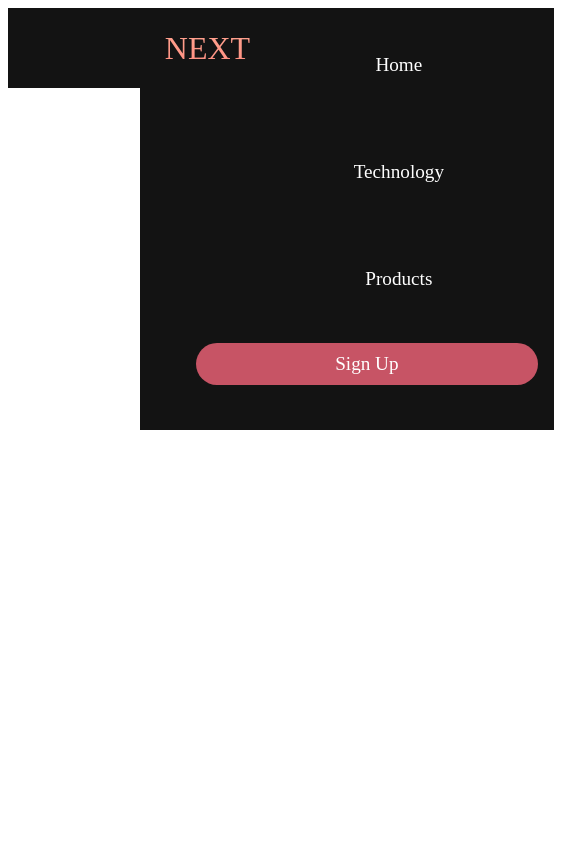
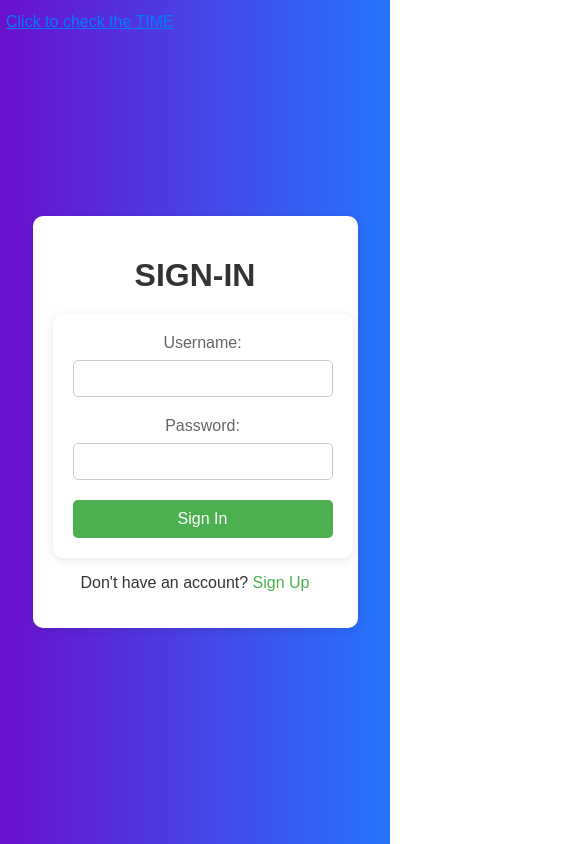
Before and after one commit to jeffinjk/Dash, a plain HTML site: page dashtest.html in a window 390 px wide. Shown: the top 844 px of the page, 585 px wide, since content can reach past the window. Drawn offline with Linux system fonts and the light colour scheme.

Commit message:
new changes

```diff
--- a/dashtest.html
+++ b/dashtest.html
@@ -3,34 +3,24 @@
 <head>
     <meta charset="UTF-8">
     <meta name="viewport" content="width=device-width, initial-scale=1.0">
-    <title>Next website</title>
+    <title>SIGN-IN</title>
     <link rel="stylesheet" href="styles.css">
 </head>
 <body>
-    <nav class="navbar">
-        <div class="navbar__container">
-            <a href="/" id="navbar__logo">NEXT</a>
-            <div class="navbar__toggle" id="mobile-menu">
-                <span class="bar"></span>
-                <span class="bar"></span>
-                <span class="bar"></span>
-                <span class="bar"></span>
-            </div>
-            <ul class="navbar__menu">
-                <li class="navbar__item">
-                    <a href="/" class="navbar__links" >Home</a>
-                </li>
-                <li class="navbar__item">
-                    <a href="/tech" class="navbar__links" >Technology</a>
-                </li>
-                <li class="navbar__item">
-                    <a href="/products" class="navbar__links" >Products</a>
-                </li>
-                <li class="navbar__btn">
-                    <a href="/sign-up" class="button" >Sign Up</a>
-                </li>
-            </ul>
-        </div>
-    </nav>
+    <div class="container">
+        <h1>SIGN-IN</h1>
+        <form action="#" method="post">
+            <label for="username">Username:</label>
+            <input type="text" name="username" id="username" required>
+            <label for="password">Password:</label>
+            <input type="password" name="password" id="password" required>
+            <button type="submit">Sign In</button>
+        </form>
+        <p>Don't have an account? <a href="signup.html">Sign Up</a></p>
+    </div>
+    <div class="time">
+        <p>Click to check the TIME</p>
+
+    </div>
 </body>
 </html>
--- a/styles.css
+++ b/styles.css
@@ -1,191 +1,99 @@
-.{
-    box-sizing: border-box;
-    margin: 0;
-    padding: 0;
-    font-family: 'Roboto', sans-serif;
-}
+/* styles.css */
 
-.navbar{
-    background: #131313;
-    height: 80px;
+body {
+    font-family: Arial, sans-serif;
+    background: linear-gradient(to right, #6a11cb, #2575fc);
     display: flex;
     justify-content: center;
     align-items: center;
-    font-size: 1.2rem;
-    position: sticky;
-    top: 0;
-    z-index: 999;
+    height: 100vh;
+    margin: 0;
 }
 
-.navbar__container{
-    display: flex;
-    justify-content: space-between;
-    height: 80px;
-    z-index: 1;
-    width: 100%;
-    max-width: 1300px;
-    margin: 0 auto;
-    padding:0 auto;
-}
-#navbar__logo{
-    display: flex;
-    background-color:#ff8177;
-    background-image: linear-gradient(to top, #ff8177 0%, #ffb199 100%);
-    background-size: 100%;
-    -webkit-background-clip: text;
-    background-clip: text;
-    -moz-background-clip: text;
-    -webkit-text-fill-color: transparent;
-    -moz-text-fill-color: transparent;
-    display:flex;
-    align-items: center;
-    cursor:pointer;
-    text-decoration:none;
-    font-size: 2rem;
-}
-
-.fa-gem{
-    margin-left: .5rem;
-}
-
-.navbar__menu{
-    display: flex;
-    align-items:center;
-    list-style: none;
+.container {
+    background-color: #fff;
+    padding: 20px;
+    border-radius: 10px;
+    box-shadow: 0 2px 10px rgba(0, 0, 0, 0.1);
+    width: 325px;
+    box-sizing: border-box;
     text-align: center;
 }
 
-.navbar__item{
-    height: 80px;
+
+h1 {
+    color: #333;
+    text-align: center;
+    margin-bottom: 20px;
 }
 
-.navbar__links{
-    color: #fff;
-    display: flex;
-    align-items: center;
-    justify-content: center;
-    text-decoration: none;
-    padding: 0 1rem;
-    height: 100%;
-    cursor: pointer;
+form {
+    background-color: #fff;
+    padding: 20px;
+    border-radius: 10px;
+    box-shadow: 0 2px 10px rgba(0, 0, 0, 0.1);
+    width: 300px;
+    box-sizing: border-box;
 }
 
-.navbar__btn{
-    display: flex;
-    justify-content: center;
-    align-items: center;
-    padding:0 1rem;
-    width:auto;
-
-
+label {
+    display: block;
+    margin-bottom: 8px;
+    color: #666;
 }
 
-.button{
-    display:flex;
-    justify-content: center;
-    align-items: center;
-    text-decoration: none;
-    padding: 10px 20px;
-    height: 100%;
+input[type="text"],
+input[type="password"] {
     width: 100%;
-    border:none;
-    outline: none;
-    border-radius: 25px;
-    background: #c75465;
-    color:#fff;
+    padding: 10px;
+    margin-bottom: 20px;
+    border: 1px solid #ccc;
+    border-radius: 5px;
+    box-sizing: border-box;
 }
 
-.button:hover{
-    background:#3d25ca;
-    transition: all 0.3s ease;
-
+button {
+    width: 100%;
+    padding: 10px;
+    background-color: #4CAF50;
+    color: white;
+    border: none;
+    border-radius: 5px;
+    cursor: pointer;
+    font-size: 16px;
 }
 
-.navbar__links:hover{
-    color:#ff8177;
-    transition:all  0.3s ease;
+button:hover {
+    background-color: #45a049;
 }
 
+p {
+    text-align: center;
+    color: #333;
+}
 
-@media screen and (max-width: 960px){
-    .navbar__container{
-        display:flex;
-        justify-content: space-between;
-        height: 80px;
-        z-index: 1;
-        width: 100%;
-        max-width:fit-content;
-        padding:0%;
-    }
-    .navbar__menu{
-        display:grid;
-        grid-template-columns: auto;
-        margin: 0;
-        width: 100%;
-        position: absolute;
-        /*top: -1000px;
-        opacity: 0;*/
-        transition: all 0.5s ease;
-        height: 50vh;
-        z-index: -1;
-        background:#131313
-    }
-    .navbar__menu.active{
-        background: #242222;
-        top: 100%;
-        opacity: 1;
-        transition: all 0.5s ease;
-        z-index: 99;
-        height: 50vh;
-        font-size: 1.5rem;
-    }
-    #navbar__logo{
-        padding-left: 25px;
-    }
-    .navbar__toggle.bar{
-        width: 25px;
-        height: 3px;
-        background: #fff;
-        margin: 5px auto;
-        transition: all 0.3s ease-in-out;
+a {
+    color: #4CAF50;
+    text-decoration: none;
+}
 
-    }
-    .navbar__item{
-        width: 100%;
-    }
-    .navbar__links{
-        text-align: center;
-        padding: 2rem;
-        width: 100%;
-        display: table;
-    }
+a:hover {
+    text-decoration: underline;
+}
 
-    #mobile-menu{
-        position:absolute;
-        top: 20%;
-        right: 5%;
-        transform: translate(-5%, 20%);
-    }
-    .navbar__btn{
-        padding-bottom: 2rem;
-    }
-    .button{
-        display:flex;
-        justify-content:center;
-        width: 100%;
-    }
-    .navbar__toggle.bar{
-        display:block;
-        cursor:pointer;
-        }
+.time {
+    position: absolute;
+    top: 12px;
+    left: 5px;
+    background-color: linear-gradient(45deg, #498acb, #ca376f);
+    padding: 1px;
+    border: 1px  #291f1f;
+    border-radius: 2px;
+}
 
-    #mobile-menu.is-active.bar:nth-child(2){
-        opacity:0;
-    }
-    #mobile-menu.is-active.bar:nth-child(1){
-        transform: translate(8px) rotate(45deg);
-    }
-    #mobile-menu.is-active.bar:nth-child(3){
-        transform: translate(8px) rotate(-45deg);
-    }
-    }
+.time p {
+    margin: 0;
+    cursor: pointer;
+    color: #007bff;
+    text-decoration: underline;
+}
```
